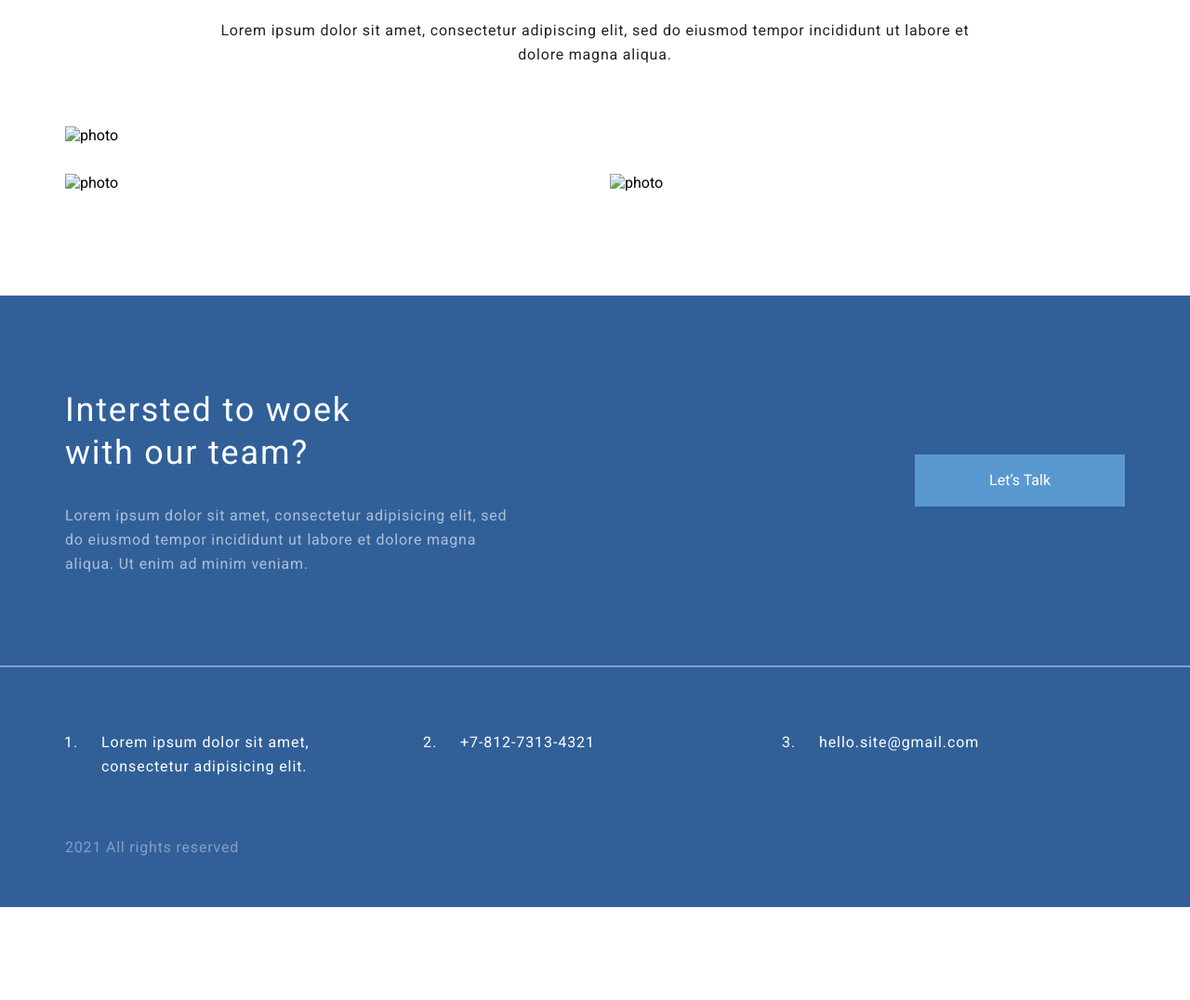
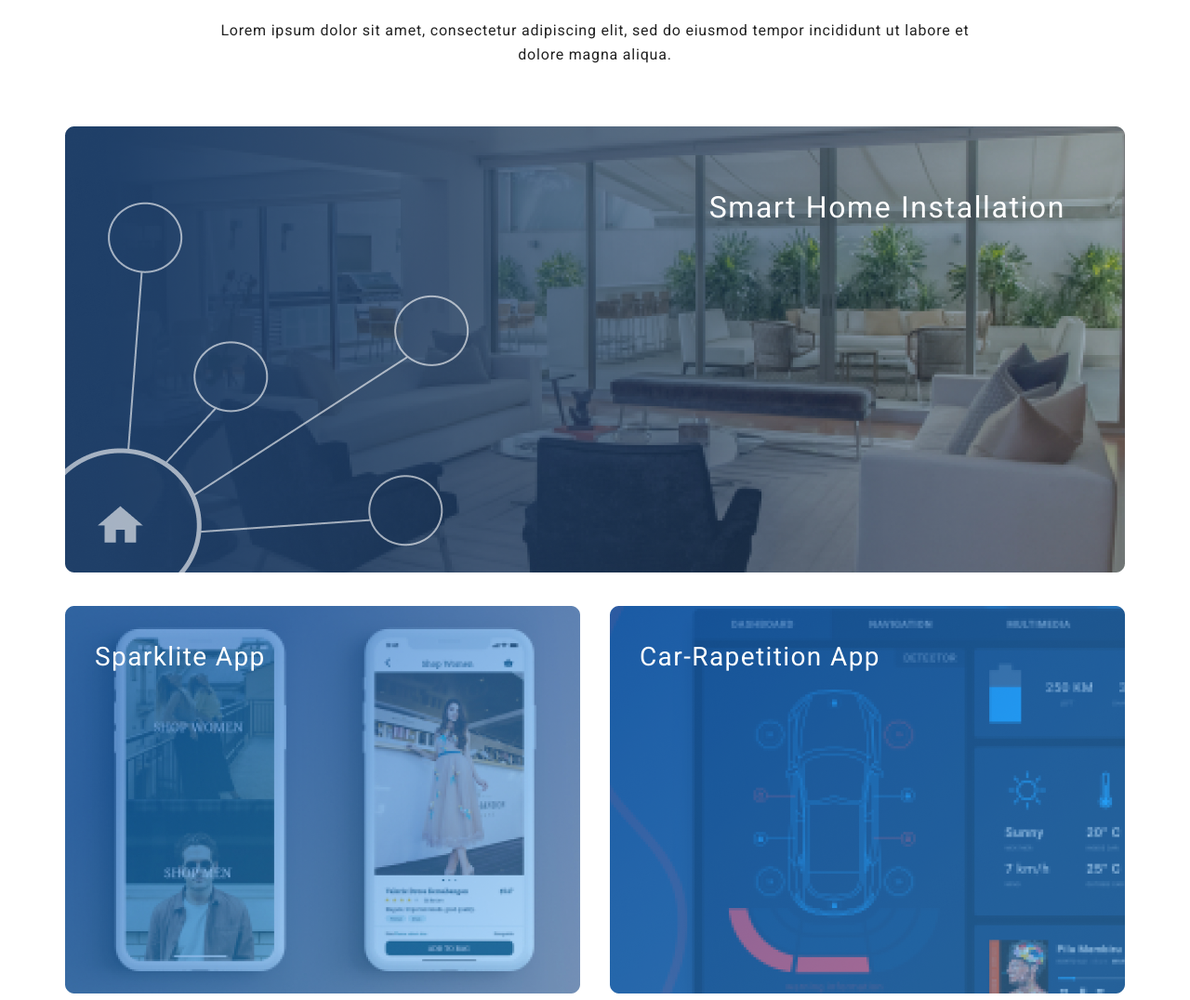
Before and after one commit to KimK8/GB_project, a plain HTML site: page index.html in a window 1280 px wide. Shown: the part 1580-2656 px from the top of the page at 93% size. Before the commit the page ends 2565 px from the top, so only its background shows below. Drawn offline with Linux system fonts and the light colour scheme.

Commit message:
Update index.html

```diff
--- a/index.html
+++ b/index.html
@@ -14,7 +14,7 @@
         <div class="top_content container">
             <ul class="top_menu">
                 <li class="main_menu"><a href="index.html"><img src="img/Navigation.svg" alt="logo"></a></li>
-                <li class="main_menu"><a href="index.html"><img src="img/address-book-solid1.svg" alt="contacts"></a>
+                <li class="main_menu"><a href="index.html"><img src="img/address-book-solid 1.svg" alt="contacts"></a>
                 </li>
             </ul>
             <div class="top_info">
@@ -63,16 +63,16 @@
             incididunt ut labore et dolore magna
             aliqua.</p>
         <div class="project__item">
-            <img class="project__img" src="img/homepage/smart_home_instalation.png" alt="photo">
+            <img class="project__img" src="img/homepage/smart home instalation.png" alt="photo">
             <p class="project__text">Smart Home Installation</p>
         </div>
         <div class="project__parent">
             <div class="project__item project__item_margin">
-                <img class="project__img" src="img/homepage/sparklite_app.png" alt="photo">
+                <img class="project__img" src="img/homepage/sparklite app.png" alt="photo">
                 <p class="project_small">Sparklite App</p>
             </div>
             <div class="project__item">
-                <img class="project__img" src="img/homepage/car-rapetition_app.png" alt="photo">
+                <img class="project__img" src="img/homepage/car-rapetition app.png" alt="photo">
                 <p class="project_small">Car-Rapetition App</p>
             </div>
         </div>
```
